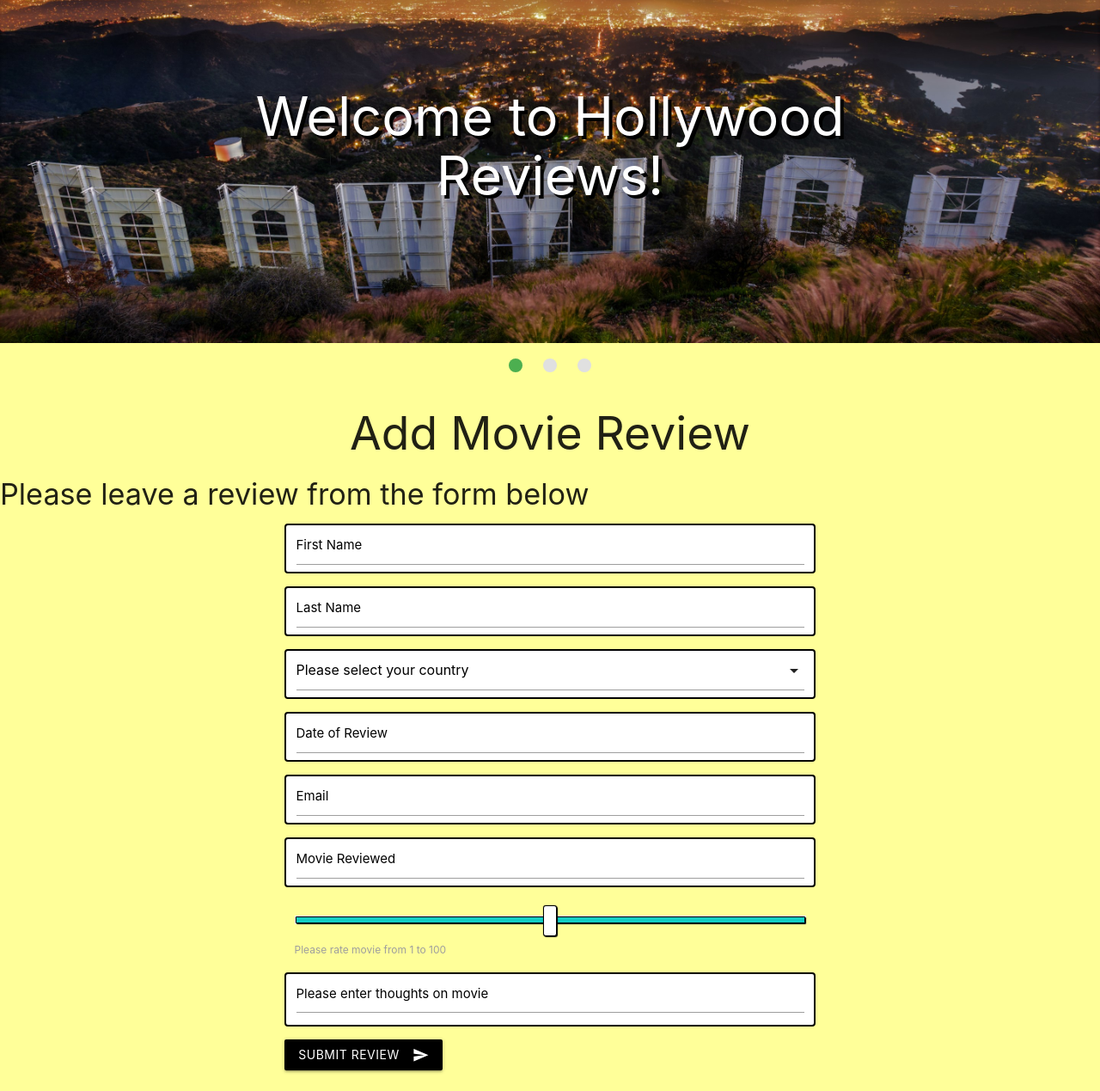
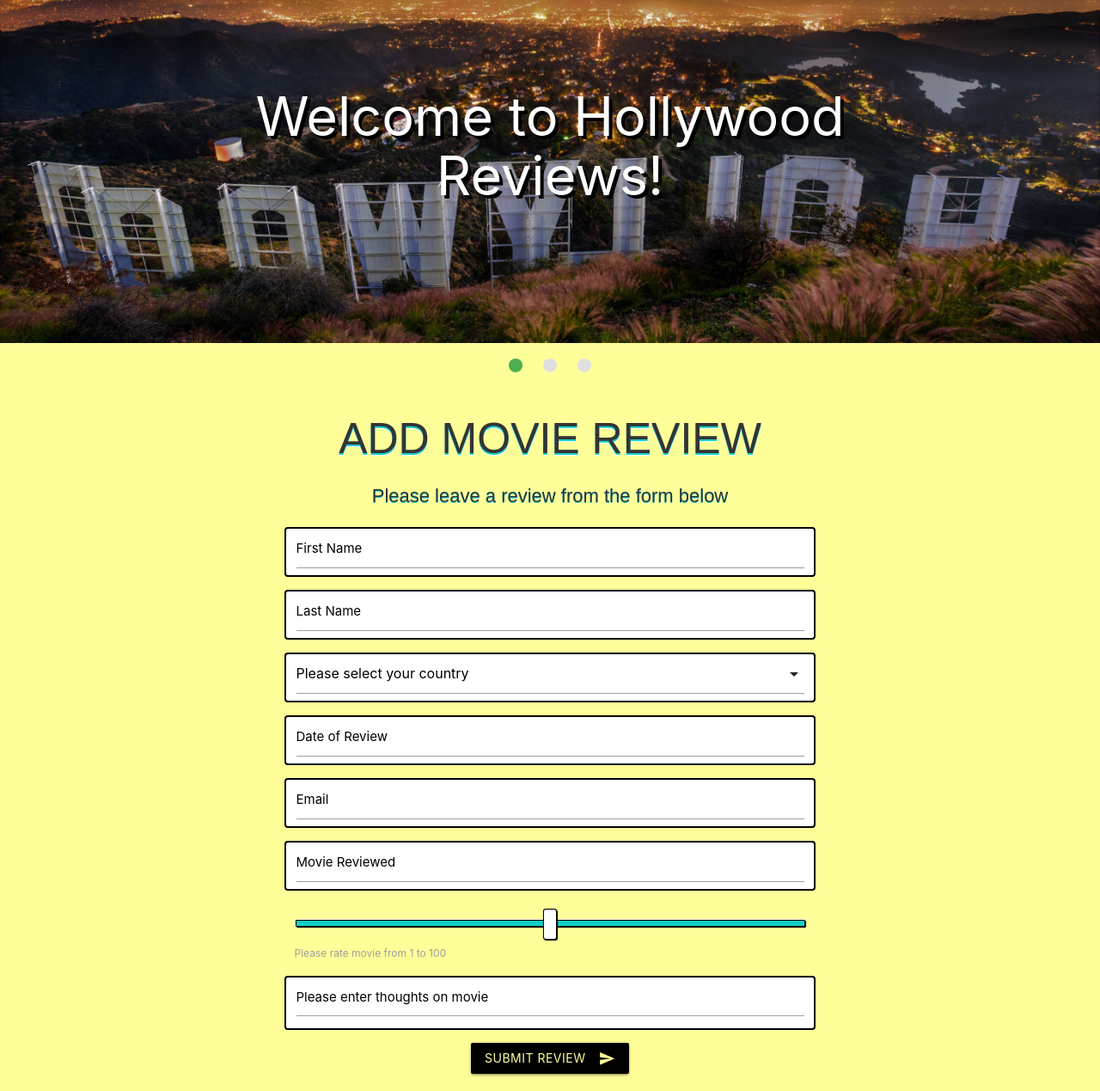
Before and after one commit to cfaulkner985/hollywood-reviews, a Flask app: page / in a window 1280 px wide. Shown: the part 181-1450 px from the top of the page at 86% size. Before the commit the page ends 1429 px from the top, so only its background shows below. Run offline with Flask 2, Linux system fonts and the light colour scheme; data that the repository does not hold is empty; some libraries are stand-ins or nearby versions.

Commit message:
Changed style of heading and sub heading

```diff
--- a/static/css/style.css
+++ b/static/css/style.css
@@ -5,7 +5,7 @@ body {
 
 /***** NAV BAR  *****/
 nav {
-  background-color: black;
+  background-color: #000000;
   height: 12em;
   line-height: 30px;
   padding-top: 0.5em;
@@ -18,24 +18,50 @@ nav ul a {
   padding: 2em 1.5em;
 }
 
+/***** SIDE BAR  *****/
+.sidenav {
+  background-color: rgb(255, 255, 153);
+}
+
+/***** LOGO  *****/
 .brand-logo {
   margin-right: 1em;
 }
 
-
 /********** USER PAGE  **********/
 /***** SLIDER IMAGES  *****/
 h1 {
-  text-shadow: 4px 4px black;
+  text-shadow: 4px 4px #000000;
 }
 
 h3 {
-  text-shadow: 4px 4px black;
+  text-shadow: 4px 4px #000000;
+
 }
 
 /***** HEADING  *****/
 h2 {
   text-align: center;
+  margin: 1em 0 0.5em 0;
+  color: #343434;
+  font-weight: normal;
+  font-family: "Ultra", sans-serif;
+  font-size: 50px;
+  line-height: 42px;
+  text-transform: uppercase;
+  text-shadow: 0 2px #13cec4, 0 3px white;
+}
+
+/***** HEADING  *****/
+h4 {
+  text-align: center;
+  margin: 1em 0 0.5em 0;
+  color: #343434;
+  font-weight: normal;
+  font-family: "Ultra", sans-serif;
+  font-size: 22px;
+  line-height: 42px;
+  text-shadow: 0 1px #13cec4, 0 1px white;
 }
 
 /***** FORM  *****/
@@ -71,15 +97,15 @@ h2 {
 }
 
 /***** RATINGS BAR  *****/
-input[type=range] {
+input[type="range"] {
   -webkit-appearance: none;
   margin: 18px 0;
   width: 100%;
 }
-input[type=range]:focus {
+input[type="range"]:focus {
   outline: none;
 }
-input[type=range]::-webkit-slider-runnable-track {
+input[type="range"]::-webkit-slider-runnable-track {
   width: 100%;
   height: 8.4px;
   cursor: pointer;
@@ -88,7 +114,7 @@ input[type=range]::-webkit-slider-runnable-track {
   border-radius: 1.3px;
   border: 0.2px solid #010101;
 }
-input[type=range]::-webkit-slider-thumb {
+input[type="range"]::-webkit-slider-thumb {
   box-shadow: 1px 1px 1px #000000, 0px 0px 1px #0d0d0d;
   border: 1px solid #000000;
   height: 36px;
@@ -99,10 +125,10 @@ input[type=range]::-webkit-slider-thumb {
   -webkit-appearance: none;
   margin-top: -14px;
 }
-input[type=range]:focus::-webkit-slider-runnable-track {
+input[type="range"]:focus::-webkit-slider-runnable-track {
   background: #13cec4;
 }
-input[type=range]::-moz-range-track {
+input[type="range"]::-moz-range-track {
   width: 100%;
   height: 8.4px;
   cursor: pointer;
@@ -111,7 +137,7 @@ input[type=range]::-moz-range-track {
   border-radius: 1.3px;
   border: 0.2px solid #010101;
 }
-input[type=range]::-moz-range-thumb {
+input[type="range"]::-moz-range-thumb {
   box-shadow: 1px 1px 1px #000000, 0px 0px 1px #0d0d0d;
   border: 1px solid #000000;
   height: 36px;
@@ -120,7 +146,7 @@ input[type=range]::-moz-range-thumb {
   background: #ffffff;
   cursor: pointer;
 }
-input[type=range]::-ms-track {
+input[type="range"]::-ms-track {
   width: 100%;
   height: 8.4px;
   cursor: pointer;
@@ -129,19 +155,18 @@ input[type=range]::-ms-track {
   border-width: 16px 0;
   color: transparent;
 }
-input[type=range]::-ms-fill-lower {
+input[type="range"]::-ms-fill-lower {
   background: #13cec4;
   border: 0.2px solid #010101;
   border-radius: 2.6px;
   box-shadow: 1px 1px 1px #000000, 0px 0px 1px #0d0d0d;
 }
-input[type=range]::-ms-fill-upper {
-  background: ##13cec4;
+input[type="range"]::-ms-fill-upper {
   border: 0.2px solid #010101;
   border-radius: 2.6px;
   box-shadow: 1px 1px 1px #000000, 0px 0px 1px #0d0d0d;
 }
-input[type=range]::-ms-thumb {
+input[type="range"]::-ms-thumb {
   box-shadow: 1px 1px 1px #000000, 0px 0px 1px #0d0d0d;
   border: 1px solid #000000;
   height: 36px;
@@ -150,19 +175,25 @@ input[type=range]::-ms-thumb {
   background: #ffffff;
   cursor: pointer;
 }
-input[type=range]:focus::-ms-fill-lower {
+input[type="range"]:focus::-ms-fill-lower {
   background: #13cec4;
 }
-input[type=range]:focus::-ms-fill-upper {
+input[type="range"]:focus::-ms-fill-upper {
   background: #13cec4;
+}
+
+/***** BUTTONS  *****/
+.submit_review {
+  color: rgb(255, 255, 153);
+  margin: auto;
+  display: block;
 }
 
 /********** REVIEWS PAGE  **********/
 /***** BUTTONS  *****/
-.add_review {
+.reviews_button {
   color: rgb(255, 255, 153);
-  margin: auto;
-  display: block;
+  margin-left: 1em;
 }
 
 /********** EDIT REVIEWS PAGE  **********/
@@ -186,6 +217,7 @@ input[type=range]:focus::-ms-fill-upper {
 /***** BUTTONS  *****/
 .add_movie {
   color: rgb(255, 255, 153);
-  margin: auto;
-  display: block;
+  width: 20%;
+  margin-left: 40%;
+  margin-right: 30%;
 }
```
